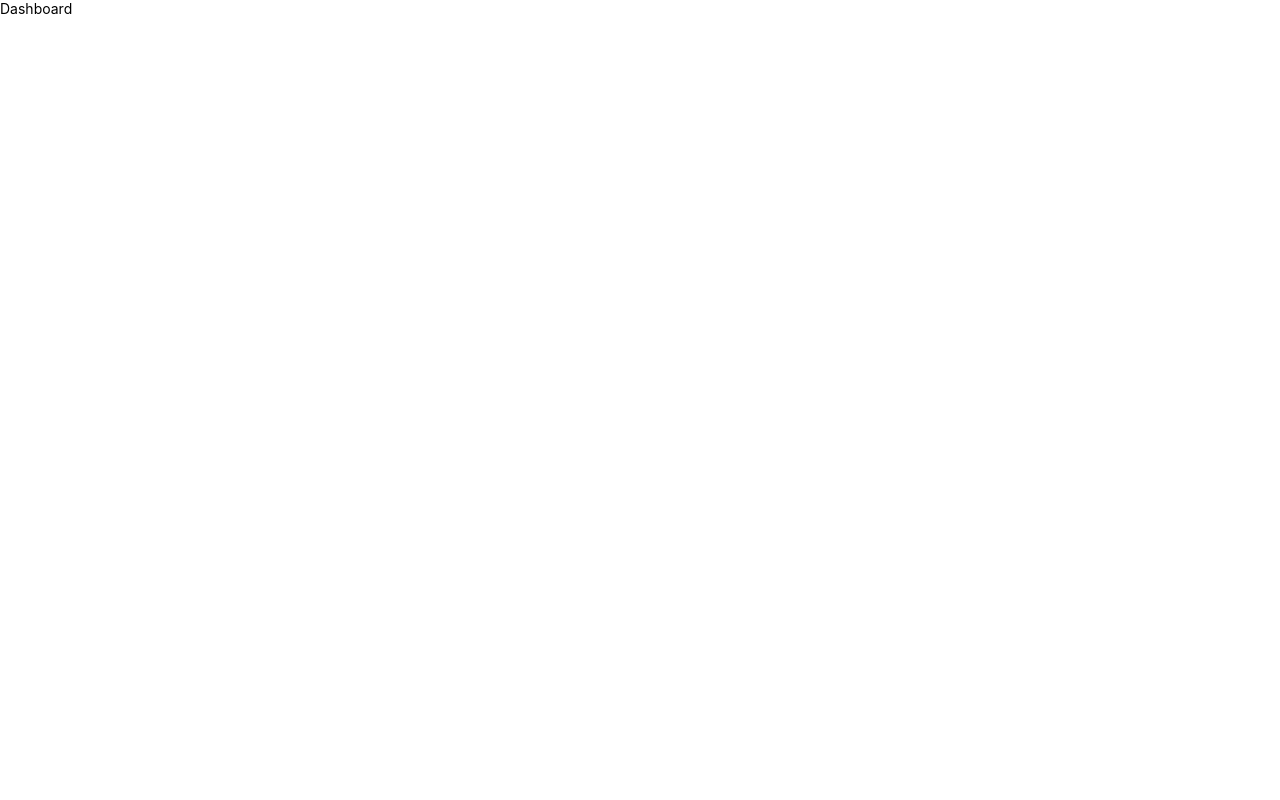
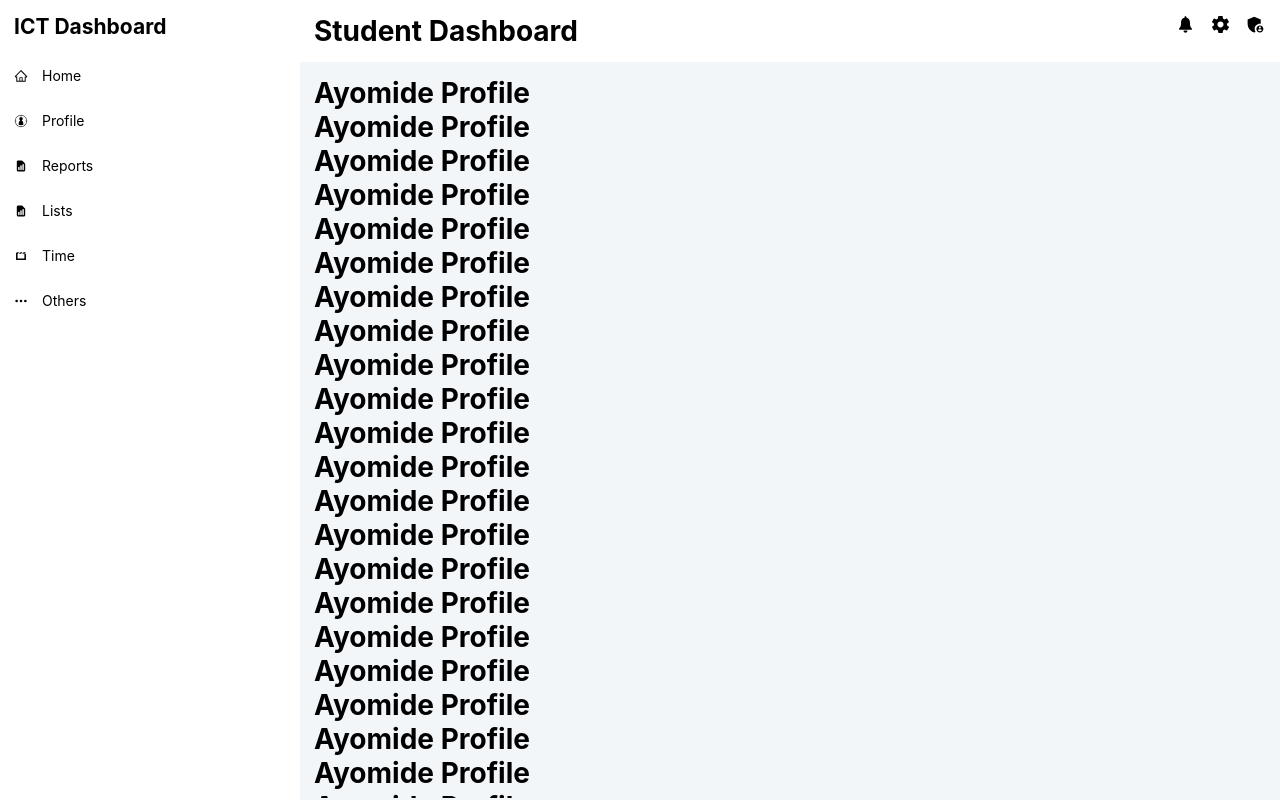
Before and after one commit to blyncnov/ict, a Next.js app: page /dashboard in a window 1280 px wide. Built offline with nearby package versions, Linux system fonts and the light colour scheme.

Commit message:
working on dashboard

```diff
--- a/components/auth/Login/index.jsx
+++ b/components/auth/Login/index.jsx
@@ -13,7 +13,6 @@ const Login = () => {
       {
         method: "POST",
         headers: { "Content-Type": "application/json; charset=utf-8" },
-        credentials: "include",
         body: JSON.stringify({
           matricNo,
           password,
--- /dev/null
+++ b/components/dashboard/Contents.jsx
@@ -0,0 +1,64 @@
+import React from "react";
+import { IoIosNotifications, IoMdSettings } from "react-icons/io";
+
+import { MdAdminPanelSettings } from "react-icons/md";
+
+const Contents = () => {
+  return (
+    <div className="Content__Right__section">
+      <div className="profile__navigation">
+        <div className="logo">
+          <h1>Student Dashboard</h1>
+        </div>
+        <div className="profile__content">
+          <div className="profile__grid">
+            <h2>
+              <IoIosNotifications />
+            </h2>
+            <h2>
+              <IoMdSettings />
+            </h2>
+            <h2>
+              <MdAdminPanelSettings />
+            </h2>
+          </div>
+        </div>
+      </div>
+      <div className="all__content__section">
+        <h1>Ayomide Profile</h1>
+        <h1>Ayomide Profile</h1>
+        <h1>Ayomide Profile</h1>
+        <h1>Ayomide Profile</h1>
+        <h1>Ayomide Profile</h1>
+        <h1>Ayomide Profile</h1>
+        <h1>Ayomide Profile</h1>
+        <h1>Ayomide Profile</h1>
+        <h1>Ayomide Profile</h1>
+        <h1>Ayomide Profile</h1>
+        <h1>Ayomide Profile</h1>
+        <h1>Ayomide Profile</h1>
+        <h1>Ayomide Profile</h1>
+        <h1>Ayomide Profile</h1>
+        <h1>Ayomide Profile</h1>
+        <h1>Ayomide Profile</h1>
+        <h1>Ayomide Profile</h1>
+        <h1>Ayomide Profile</h1>
+        <h1>Ayomide Profile</h1>
+        <h1>Ayomide Profile</h1>
+        <h1>Ayomide Profile</h1>
+        <h1>Ayomide Profile</h1>
+        <h1>Ayomide Profile</h1>
+        <h1>Ayomide Profile</h1>
+        <h1>Ayomide Profile</h1>
+        <h1>Ayomide Profile</h1>
+        <h1>Ayomide Profile</h1>
+        <h1>Ayomide Profile</h1>
+        <h1>Ayomide Profile</h1>
+        <h1>Ayomide Profile</h1>
+        <h1>Ayomide Profile</h1>
+      </div>
+    </div>
+  );
+};
+
+export default Contents;
--- /dev/null
+++ b/components/dashboard/Navigations.jsx
@@ -0,0 +1,44 @@
+import React from "react";
+import { AiOutlineHome } from "react-icons/ai";
+import { GiHumanTarget } from "react-icons/gi";
+import { HiDocumentReport } from "react-icons/hi";
+import { BsThreeDots } from "react-icons/bs";
+import { DiHtml5Multimedia } from "react-icons/di";
+
+const Navigations = () => {
+  return (
+    <div className="Nav__Left__section">
+      <div className="showcase__section">
+        <h2>ICT Dashboard</h2>
+      </div>
+      <div className="showcase__tabs">
+        <div className="navigation__links">
+          <AiOutlineHome />
+          <li>Home</li>
+        </div>
+        <div className="navigation__links">
+          <GiHumanTarget />
+          <li>Profile</li>
+        </div>
+        <div className="navigation__links">
+          <HiDocumentReport />
+          <li>Reports</li>
+        </div>
+        <div className="navigation__links">
+          <HiDocumentReport />
+          <li>Lists</li>
+        </div>
+        <div className="navigation__links">
+          <DiHtml5Multimedia />
+          <li>Time</li>
+        </div>
+        <div className="navigation__links">
+          <BsThreeDots />
+          <li>Others</li>
+        </div>
+      </div>
+    </div>
+  );
+};
+
+export default Navigations;
--- a/pages/_app.js
+++ b/pages/_app.js
@@ -1,6 +1,9 @@
 import "../styles/globals.css";
 import "../styles/home/prehome.css";
 import "../styles/home/auth.css";
+import "../styles/dashboard/index.css";
+import "../styles/dashboard/navigations.css";
+import "../styles/dashboard/contents.css";
 
 function MyApp({ Component, pageProps }) {
   return <Component {...pageProps} />;
--- a/pages/dashboard.js
+++ b/pages/dashboard.js
@@ -1,9 +1,14 @@
-import React from 'react'
+import React from "react";
+import Navigations from "../components/dashboard/Navigations";
+import Contents from "../components/dashboard/Contents";
 
 const Dashboard = () => {
   return (
-    <div>Dashboard</div>
-  )
-}
+    <div className="dashboard">
+      <Navigations />
+      <Contents />
+    </div>
+  );
+};
 
-export default Dashboard
+export default Dashboard;
--- /dev/null
+++ b/styles/dashboard/contents.css
@@ -0,0 +1,36 @@
+.Content__Right__section {
+  background-color: #f2f6f9;
+  /* padding: 1em 2em;  */
+  height: 100vh;
+}
+
+.profile__navigation {
+  background-color: white;
+  padding: 1em 1em;
+  display: flex;
+  justify-content: space-between;
+}
+
+.profile__grid {
+  display: flex;
+  justify-content: space-between;
+  gap: 1em;
+  align-items: center;
+}
+
+.all__content__section {
+  padding: 1em;
+  width: 100%;
+  overflow: scroll;
+  height: 92%;
+}
+
+.all__content__section {
+  -ms-overflow-style: none; /* for Internet Explorer, Edge */
+  scrollbar-width: none; /* for Firefox */
+  overflow-y: scroll;
+}
+
+.all__content__section::-webkit-scrollbar {
+  display: none; /* for Chrome, Safari, and Opera */
+}
--- /dev/null
+++ b/styles/dashboard/index.css
@@ -0,0 +1,12 @@
+.dashboard {
+  /* background-color: aqua; */
+  display: grid;
+  position: relative;
+  grid-template-columns: 300px 2fr;
+}
+
+@media (max-width: 768px) {
+  .dashboard {
+    grid-template-columns: 1fr;
+  }
+}
--- /dev/null
+++ b/styles/dashboard/navigations.css
@@ -0,0 +1,45 @@
+.Nav__Left__section {
+  width: 100%;
+  background-color: rgb(255, 255, 255);
+  height: 100vh;
+  box-shadow: rgba(100, 100, 111, 0.2) 0px 7px 29px 0px;
+}
+
+.showcase__section,
+.showcase__tabs {
+  transition: all 1s ease-in-out;
+}
+
+.showcase__section {
+  padding: 1em;
+}
+
+.navigation__links {
+  display: flex;
+  align-items: center;
+  padding: 0 1em;
+  cursor: pointer;
+}
+
+.navigation__links li {
+  transition: all 1s ease-in-out;
+  padding: 1em;
+  cursor: pointer;
+}
+
+.navigation__links:hover {
+  border-left: 2px solid #2c74ef;
+  background-color: #f2f6f9;
+  border-radius: 0 4px 4px 0;
+  box-shadow: rgba(149, 157, 165, 0.2) 0px 8px 24px;
+}
+
+h2 {
+  cursor: pointer;
+}
+
+@media (max-width: 768px) {
+  .Nav__Left__section {
+    display: none;
+  }
+}
```
